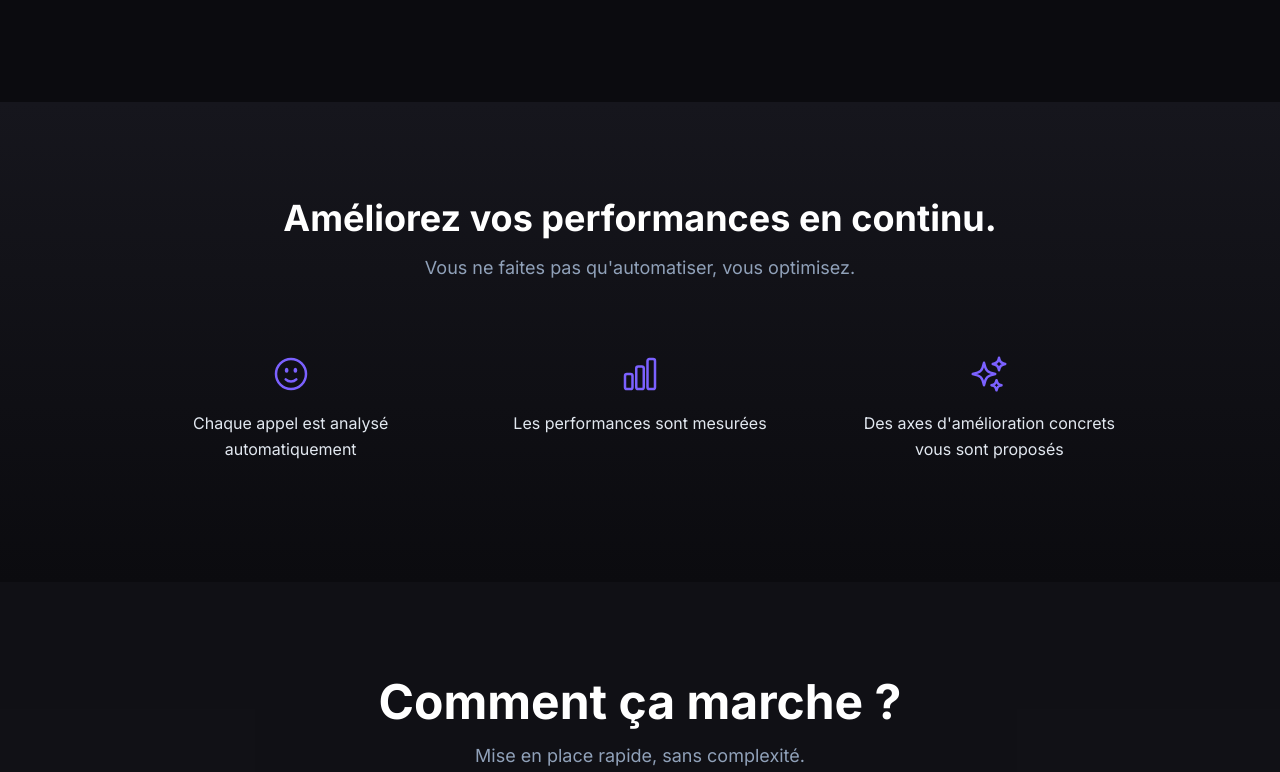
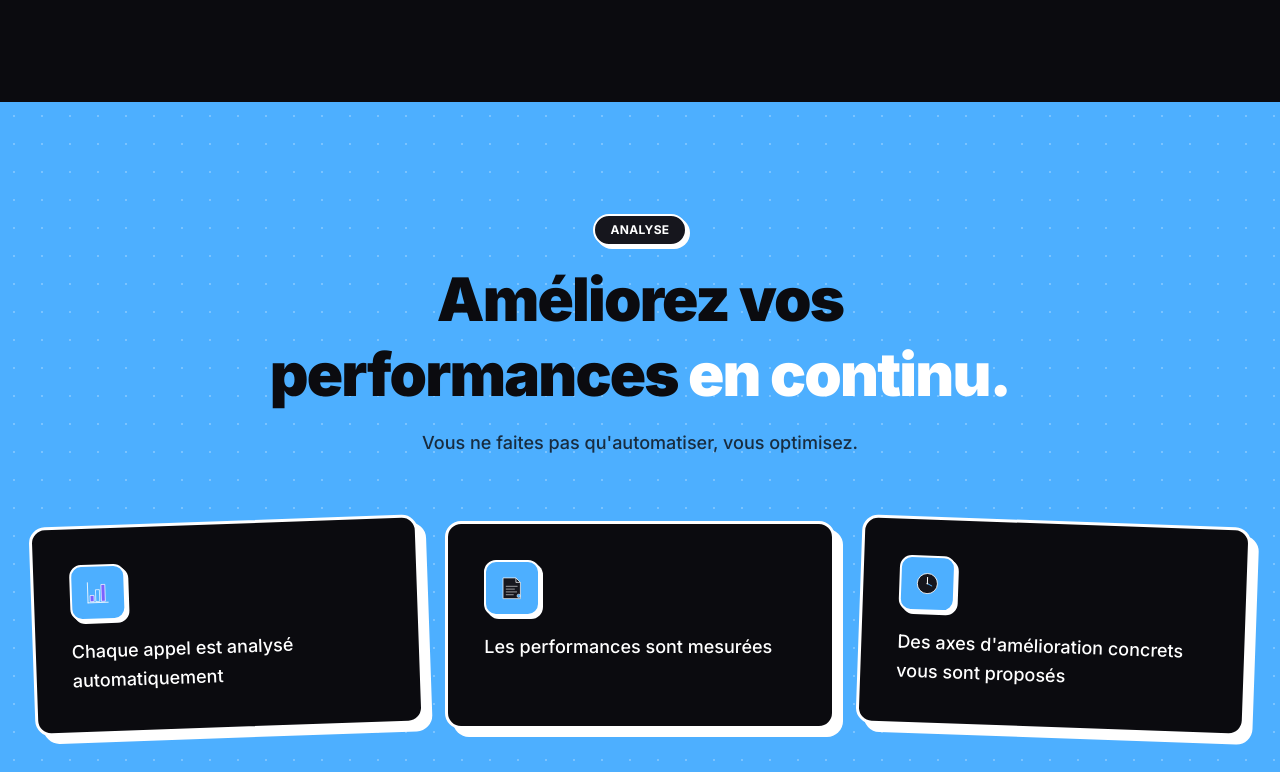
Before and after one commit to WassimHabib/callaps_vitrine, a Next.js app: page / in a window 1280 px wide. Shown: the part 5388-6160 px from the top of the page. Built offline with nearby package versions, Linux system fonts and the light colour scheme.

Commit message:
feat(homepage): migrate Analysis (bg-secondary) + add 3 icons

```diff
--- a/src/components/Analysis.tsx
+++ b/src/components/Analysis.tsx
@@ -2,49 +2,78 @@
 
 import { useLang } from "@/lib/LanguageContext";
 import { t } from "@/lib/translations";
+import { StickerCard } from "@/components/ui/sticker-card";
+import { StickerIconBox } from "@/components/ui/sticker-icon-box";
+import {
+  StickerChartBar,
+  StickerTranscript,
+  StickerClock,
+} from "@/components/icons/sticker";
 
-const analysisIcons = [
-  // Sentiment analysis — heart/pulse
-  <svg key="sentiment" className="w-10 h-10 text-primary mx-auto mb-4" fill="none" viewBox="0 0 24 24" stroke="currentColor" strokeWidth={1.5}>
-    <path strokeLinecap="round" strokeLinejoin="round" d="M15.182 15.182a4.5 4.5 0 0 1-6.364 0M21 12a9 9 0 1 1-18 0 9 9 0 0 1 18 0ZM9.75 9.75c0 .414-.168.75-.375.75S9 10.164 9 9.75 9.168 9 9.375 9s.375.336.375.75Zm-.375 0h.008v.015h-.008V9.75Zm5.625 0c0 .414-.168.75-.375.75s-.375-.336-.375-.75.168-.75.375-.75.375.336.375.75Zm-.375 0h.008v.015h-.008V9.75Z" />
-  </svg>,
-  // Reports — chart bar
-  <svg key="reports" className="w-10 h-10 text-primary mx-auto mb-4" fill="none" viewBox="0 0 24 24" stroke="currentColor" strokeWidth={1.5}>
-    <path strokeLinecap="round" strokeLinejoin="round" d="M3 13.125C3 12.504 3.504 12 4.125 12h2.25c.621 0 1.125.504 1.125 1.125v6.75C7.5 20.496 6.996 21 6.375 21h-2.25A1.125 1.125 0 0 1 3 19.875v-6.75ZM9.75 8.625c0-.621.504-1.125 1.125-1.125h2.25c.621 0 1.125.504 1.125 1.125v11.25c0 .621-.504 1.125-1.125 1.125h-2.25a1.125 1.125 0 0 1-1.125-1.125V8.625ZM16.5 4.125c0-.621.504-1.125 1.125-1.125h2.25C20.496 3 21 3.504 21 4.125v15.75c0 .621-.504 1.125-1.125 1.125h-2.25a1.125 1.125 0 0 1-1.125-1.125V4.125Z" />
-  </svg>,
-  // AI optimization — sparkles
-  <svg key="optimization" className="w-10 h-10 text-primary mx-auto mb-4" fill="none" viewBox="0 0 24 24" stroke="currentColor" strokeWidth={1.5}>
-    <path strokeLinecap="round" strokeLinejoin="round" d="M9.813 15.904 9 18.75l-.813-2.846a4.5 4.5 0 0 0-3.09-3.09L2.25 12l2.846-.813a4.5 4.5 0 0 0 3.09-3.09L9 5.25l.813 2.846a4.5 4.5 0 0 0 3.09 3.09L15.75 12l-2.846.813a4.5 4.5 0 0 0-3.09 3.09ZM18.259 8.715 18 9.75l-.259-1.035a3.375 3.375 0 0 0-2.455-2.456L14.25 6l1.036-.259a3.375 3.375 0 0 0 2.455-2.456L18 2.25l.259 1.035a3.375 3.375 0 0 0 2.455 2.456L21.75 6l-1.036.259a3.375 3.375 0 0 0-2.455 2.456ZM16.894 20.567 16.5 21.75l-.394-1.183a2.25 2.25 0 0 0-1.423-1.423L13.5 18.75l1.183-.394a2.25 2.25 0 0 0 1.423-1.423l.394-1.183.394 1.183a2.25 2.25 0 0 0 1.423 1.423l1.183.394-1.183.394a2.25 2.25 0 0 0-1.423 1.423Z" />
-  </svg>,
+import type { ComponentType } from "react";
+import type { StickerIconProps } from "@/components/icons/sticker";
+
+const itemIcons: ComponentType<StickerIconProps>[] = [
+  StickerChartBar,  // Every call is automatically analyzed
+  StickerTranscript, // Performance is measured
+  StickerClock,     // Concrete improvement suggestions
 ];
+
+const cardVariants = ["canvas", "canvas", "canvas"] as const;
+const rotations = [-2, 0, 2] as const;
 
 export default function Analysis() {
   const { lang } = useLang();
+  const items = t.analysis.items;
 
   return (
-    <section className="bg-gradient-to-b from-surface to-surface-dark py-24 px-6">
-      <div className="max-w-5xl mx-auto">
-        {/* Title */}
-        <h2 className="text-3xl md:text-4xl font-bold text-white text-center">
-          {t.analysis.title[lang]}
-          <span className="gradient-text">{t.analysis.titleHighlight[lang]}</span>
-        </h2>
+    <section
+      id="analysis"
+      className="relative py-20 md:py-28 bg-secondary overflow-hidden"
+    >
+      {/* Dots overlay — white, subtle */}
+      <div
+        className="pointer-events-none absolute inset-0 opacity-25"
+        style={{
+          backgroundImage:
+            "radial-gradient(circle, #ffffff 1px, transparent 1px)",
+          backgroundSize: "28px 28px",
+        }}
+      />
 
-        {/* Subtitle */}
-        <p className="text-slate-400 text-lg text-center mt-4 mb-12 max-w-2xl mx-auto">
-          {t.analysis.subtitle[lang]}
-        </p>
+      <div className="relative max-w-7xl mx-auto px-4 sm:px-6 lg:px-8">
+        {/* Header */}
+        <div className="text-center mb-16 max-w-3xl mx-auto">
+          <span className="inline-block px-4 py-1.5 rounded-full bg-card border-[2px] border-stroke text-stroke text-xs font-bold uppercase tracking-wide mb-4 [box-shadow:3px_3px_0_var(--color-stroke)]">
+            Analyse
+          </span>
+          <h2 className="text-4xl md:text-5xl lg:text-6xl font-black tracking-[-0.03em] text-bg-deep mb-4 leading-tight">
+            {t.analysis.title[lang]}
+            <span className="text-stroke">{t.analysis.titleHighlight[lang]}</span>
+          </h2>
+          <p className="text-lg text-bg-deep/80 leading-relaxed font-medium">
+            {t.analysis.subtitle[lang]}
+          </p>
+        </div>
 
-        {/* Analysis items grid */}
-        <div className="grid grid-cols-1 md:grid-cols-3 gap-6">
-          {t.analysis.items.map((item, i) => (
-            <div key={i} className="glass rounded-2xl p-6 text-center">
-              {analysisIcons[i]}
-              <p className="text-slate-200 leading-relaxed">
-                {item[lang]}
-              </p>
-            </div>
-          ))}
+        {/* Cards grid */}
+        <div className="grid grid-cols-1 sm:grid-cols-3 gap-6">
+          {items.map((item, i) => {
+            const Icon = itemIcons[i % itemIcons.length];
+            const variant = cardVariants[i % cardVariants.length];
+            const rotation = rotations[i % rotations.length];
+
+            return (
+              <StickerCard key={i} variant={variant} rotation={rotation}>
+                <StickerIconBox variant="blue" size="md" className="mb-4">
+                  <Icon size={28} className="text-stroke" />
+                </StickerIconBox>
+                <p className="text-base lg:text-lg leading-relaxed font-medium text-stroke">
+                  {item[lang]}
+                </p>
+              </StickerCard>
+            );
+          })}
         </div>
       </div>
     </section>
--- /dev/null
+++ b/src/components/icons/sticker/chart-bar.tsx
@@ -0,0 +1,14 @@
+import type { StickerIconProps } from "./_types";
+
+export function StickerChartBar({ size = 64, className = "", title }: StickerIconProps) {
+  return (
+    <svg width={size} height={size} viewBox="0 0 100 100" className={className} aria-hidden={!title}>
+      {title && <title>{title}</title>}
+      <line x1="14" y1="86" x2="86" y2="86" stroke="currentColor" strokeWidth="3" strokeLinecap="round" />
+      <line x1="14" y1="86" x2="14" y2="14" stroke="currentColor" strokeWidth="3" strokeLinecap="round" />
+      <rect x="22" y="60" width="14" height="22" fill="#7B61FF" stroke="currentColor" strokeWidth="2.5" />
+      <rect x="42" y="40" width="14" height="42" fill="#4DAFFF" stroke="currentColor" strokeWidth="2.5" />
+      <rect x="62" y="22" width="14" height="60" fill="#7B61FF" stroke="currentColor" strokeWidth="2.5" />
+    </svg>
+  );
+}
--- /dev/null
+++ b/src/components/icons/sticker/clock.tsx
@@ -0,0 +1,13 @@
+import type { StickerIconProps } from "./_types";
+
+export function StickerClock({ size = 64, className = "", title }: StickerIconProps) {
+  return (
+    <svg width={size} height={size} viewBox="0 0 100 100" className={className} aria-hidden={!title}>
+      {title && <title>{title}</title>}
+      <circle cx="50" cy="50" r="36" fill="#16161D" stroke="currentColor" strokeWidth="3" />
+      <line x1="50" y1="50" x2="50" y2="28" stroke="#FFFFFF" strokeWidth="3.5" strokeLinecap="round" />
+      <line x1="50" y1="50" x2="66" y2="58" stroke="#4DAFFF" strokeWidth="3.5" strokeLinecap="round" />
+      <circle cx="50" cy="50" r="3" fill="currentColor" />
+    </svg>
+  );
+}
--- a/src/components/icons/sticker/index.ts
+++ b/src/components/icons/sticker/index.ts
@@ -15,3 +15,6 @@ export { StickerBoltFlash } from "./bolt-flash";
 export { StickerClock247 } from "./clock-247";
 export { StickerShield } from "./shield";
 export { StickerHeadset } from "./headset";
+export { StickerChartBar } from "./chart-bar";
+export { StickerTranscript } from "./transcript";
+export { StickerClock } from "./clock";
--- /dev/null
+++ b/src/components/icons/sticker/transcript.tsx
@@ -0,0 +1,16 @@
+import type { StickerIconProps } from "./_types";
+
+export function StickerTranscript({ size = 64, className = "", title }: StickerIconProps) {
+  return (
+    <svg width={size} height={size} viewBox="0 0 100 100" className={className} aria-hidden={!title}>
+      {title && <title>{title}</title>}
+      <path d="M 18 14 L 64 14 L 80 30 L 80 88 L 18 88 Z" fill="#16161D" stroke="currentColor" strokeWidth="2.5" strokeLinejoin="round" />
+      <path d="M 64 14 L 64 30 L 80 30" fill="none" stroke="currentColor" strokeWidth="2.5" strokeLinejoin="round" />
+      <line x1="28" y1="44" x2="70" y2="44" stroke="#FFFFFF" strokeWidth="2" />
+      <line x1="28" y1="54" x2="60" y2="54" stroke="#FFFFFF" strokeWidth="2" />
+      <line x1="28" y1="64" x2="68" y2="64" stroke="#FFFFFF" strokeWidth="2" />
+      <line x1="28" y1="74" x2="56" y2="74" stroke="#FFFFFF" strokeWidth="2" />
+      <circle cx="74" cy="78" r="6" fill="#4DAFFF" stroke="currentColor" strokeWidth="2" />
+    </svg>
+  );
+}
```
